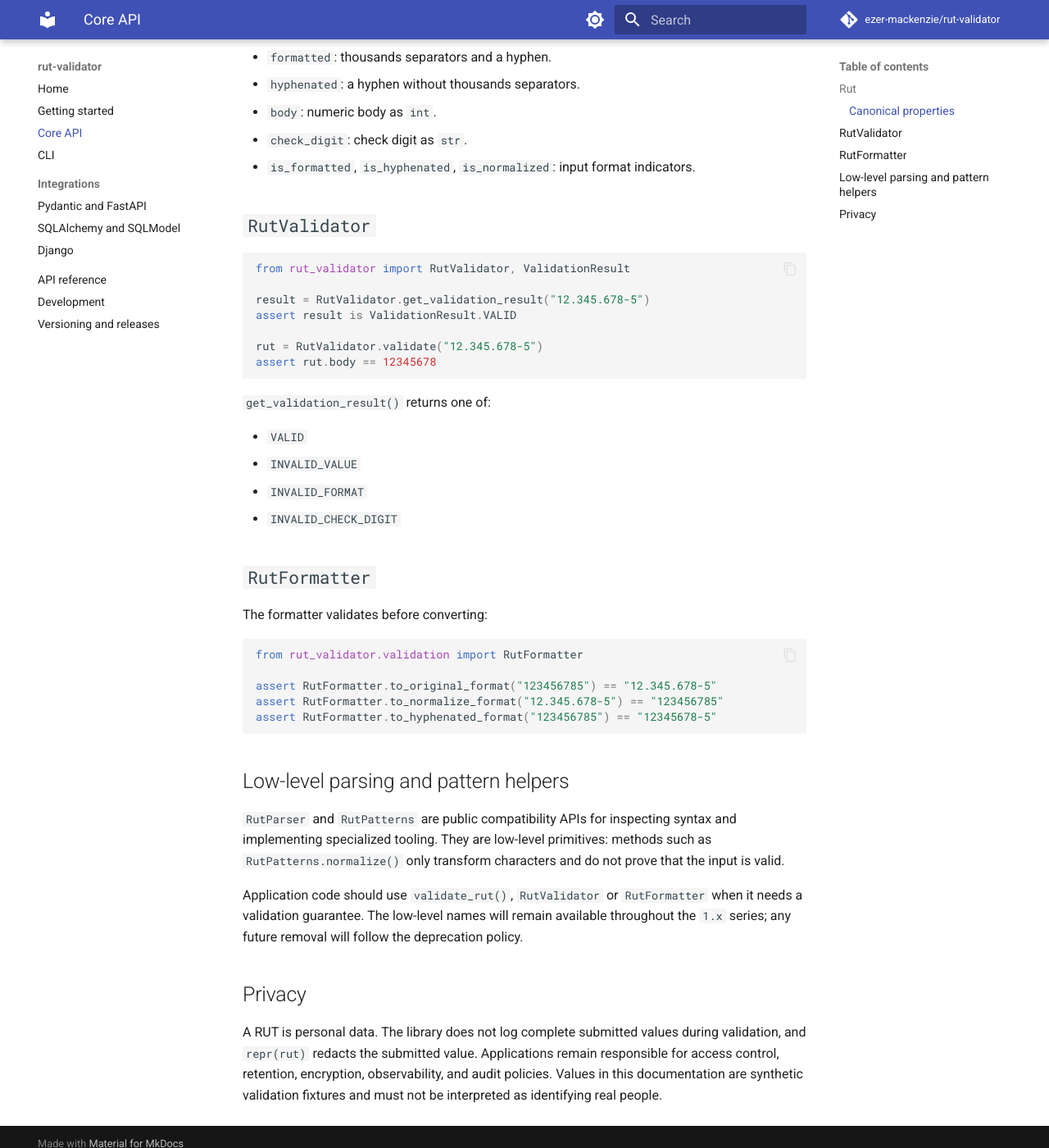
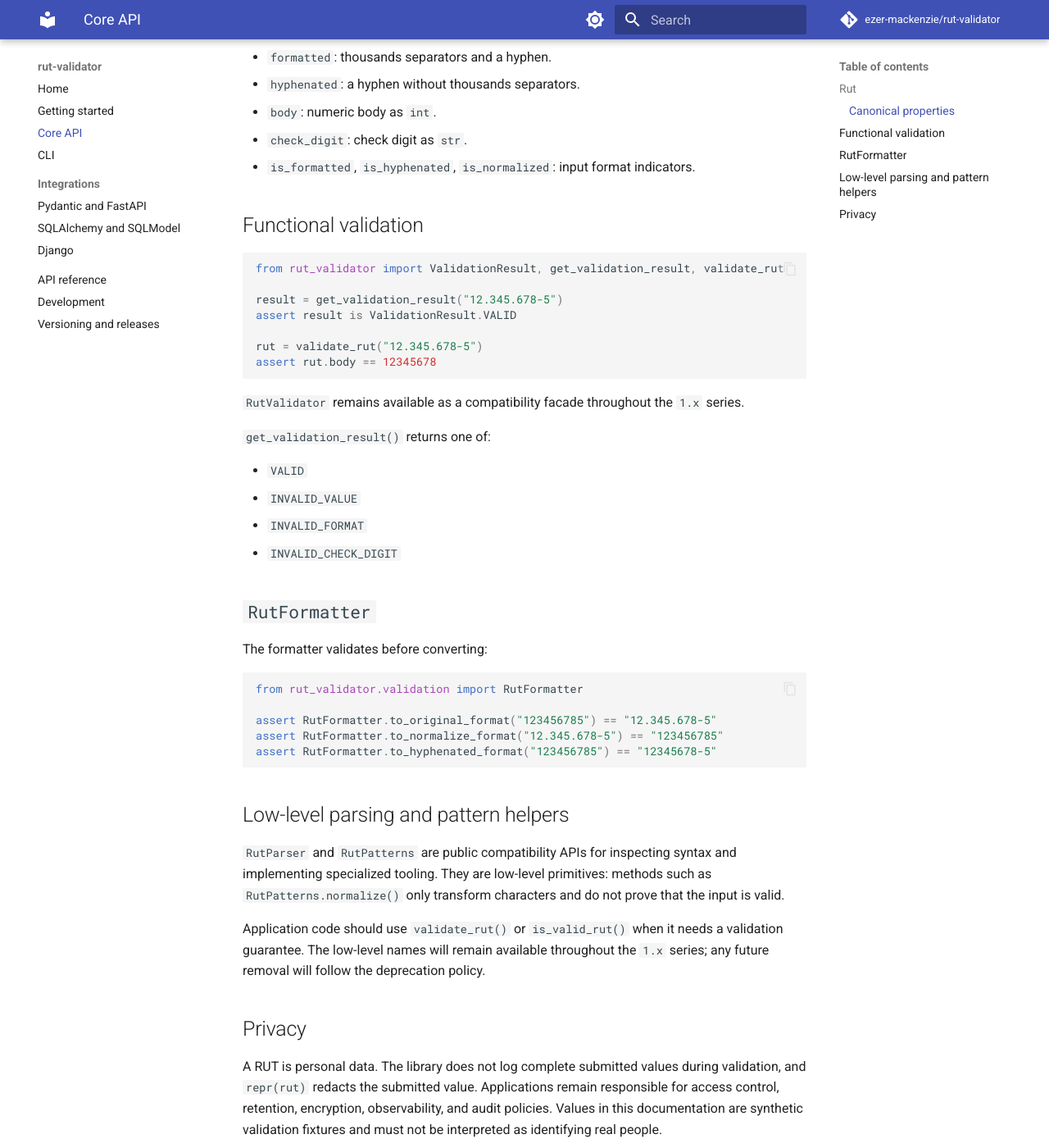
Before and after one commit to ezer-mackenzie/rut-validator, an MkDocs documentation site: the page built from docs/core.md, in a window 1280 px wide and 1400 px high, scrolled down 593 px. Shown: the whole window at 82% size. Built offline with MkDocs 1.6.1 and Material for MkDocs 9.7.7, drawn with Linux system fonts in a browser that asks for light colours; comment, search, counter and statistics services are not loaded.

Commit message:
docs: adopt the functional validation API
Co-authored-by: Codex <noreply@openai.com>

````diff
--- a/docs/core.md
+++ b/docs/core.md
@@ -27,17 +27,20 @@ assert str(left) == "12.345.678-5"
 - `check_digit`: check digit as `str`.
 - `is_formatted`, `is_hyphenated`, `is_normalized`: input format indicators.
 
-## `RutValidator`
+## Functional validation
 
 ```python
-from rut_validator import RutValidator, ValidationResult
+from rut_validator import ValidationResult, get_validation_result, validate_rut
 
-result = RutValidator.get_validation_result("12.345.678-5")
+result = get_validation_result("12.345.678-5")
 assert result is ValidationResult.VALID
 
-rut = RutValidator.validate("12.345.678-5")
+rut = validate_rut("12.345.678-5")
 assert rut.body == 12345678
 ```
+
+`RutValidator` remains available as a compatibility facade throughout the
+`1.x` series.
 
 `get_validation_result()` returns one of:
 
@@ -65,7 +68,7 @@ syntax and implementing specialized tooling. They are low-level primitives:
 methods such as `RutPatterns.normalize()` only transform characters and do not
 prove that the input is valid.
 
-Application code should use `validate_rut()`, `RutValidator` or `RutFormatter`
+Application code should use `validate_rut()` or `is_valid_rut()`
 when it needs a validation guarantee. The low-level names will remain available
 throughout the `1.x` series; any future removal will follow the deprecation
 policy.
````
Also changed, not shown: CHANGELOG.md (+25 -0 lines), README.md (+4 -4 lines), docs/api-reference.md (+14 -2 lines), docs/getting-started.md (+5 -5 lines), 2 other files.
